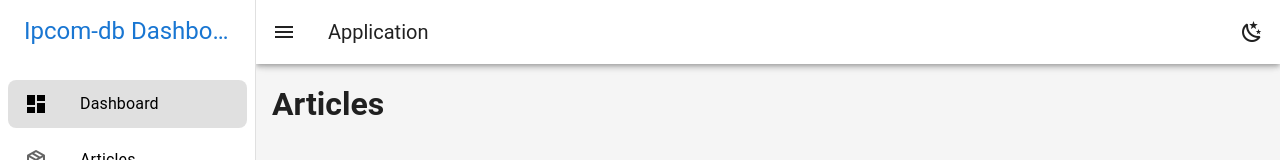
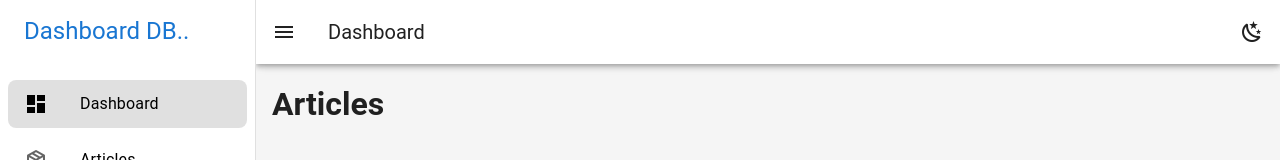
Before and after one commit to galaxy-master10/ipcom-vue-dashbord, a Vue app: page / in a window 1280 px wide. Shown: the top 160 px of the page. Built offline with nearby package versions, Linux system fonts and the light colour scheme.

Commit message:
fix dynamic application header

```diff
--- a/src/App.vue
+++ b/src/App.vue
@@ -4,7 +4,7 @@
       <v-list>
         <v-list-item class="mb-6">
           <v-list-item-title class="text-h5 text-primary">
-            Ipcom-db Dashboard
+            Dashboard DB..
           </v-list-item-title>
         </v-list-item>
 
@@ -23,7 +23,7 @@
 
     <v-app-bar>
       <v-app-bar-nav-icon @click="toggleDrawer"></v-app-bar-nav-icon>
-      <v-app-bar-title>Application</v-app-bar-title>
+      <v-app-bar-title>{{currentPageTitle}}</v-app-bar-title>
 
       <v-spacer></v-spacer>
 
@@ -43,9 +43,12 @@
 <script setup>
 import { ref, computed } from 'vue'
 import { useTheme } from 'vuetify'
+import { useRoute } from 'vue-router'
 
 const drawer = ref(true)
 const theme = useTheme()
+const route = useRoute()
+
 
 const isDark = computed(() => theme.global.current.value.dark)
 
@@ -76,7 +79,12 @@ const menuItems = [
     path: '/customers'
   }
 ]
-
+// Compute current page title based on route
+const currentPageTitle = computed(() => {
+  const currentPath = route.path
+  const menuItem = menuItems.find(item => item.path === currentPath)
+  return menuItem ? menuItem.title : 'Dashboard DB..'
+})
 const toggleDrawer = () => {
   drawer.value = !drawer.value
 }
```
